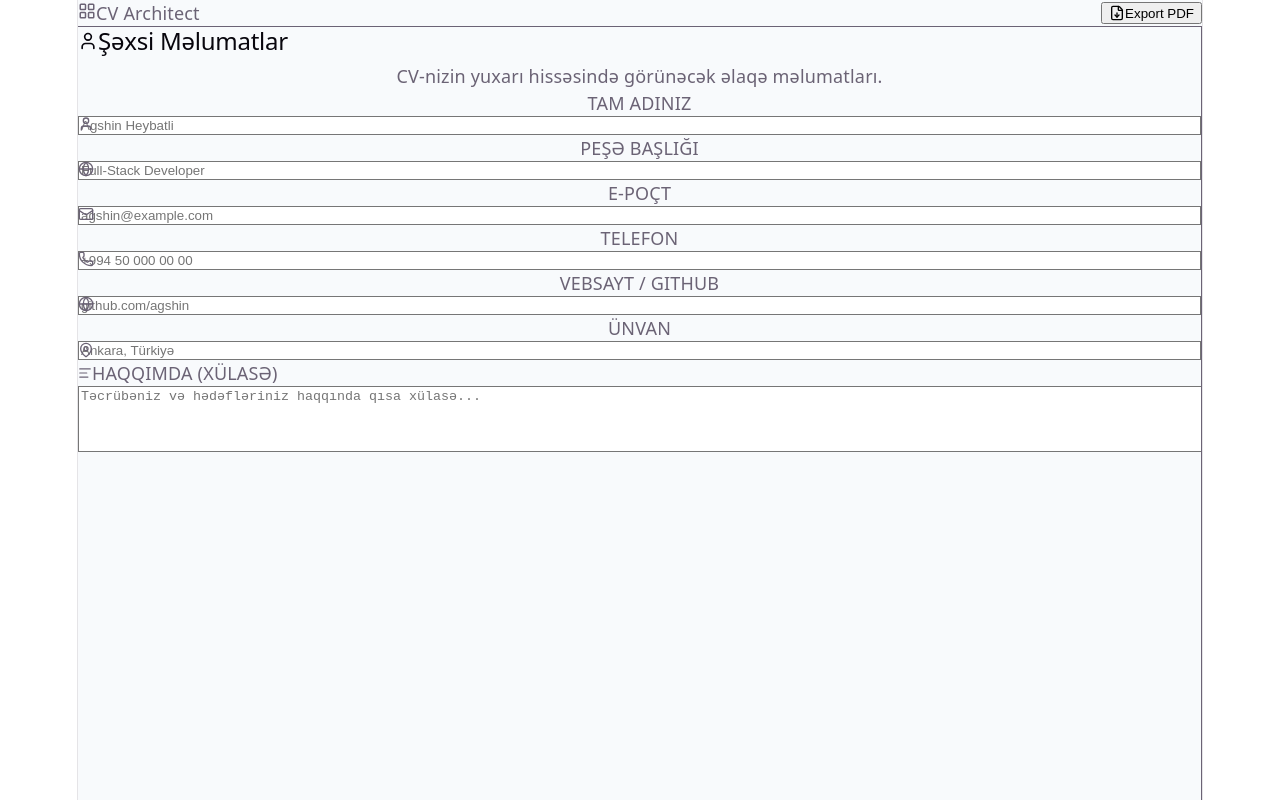
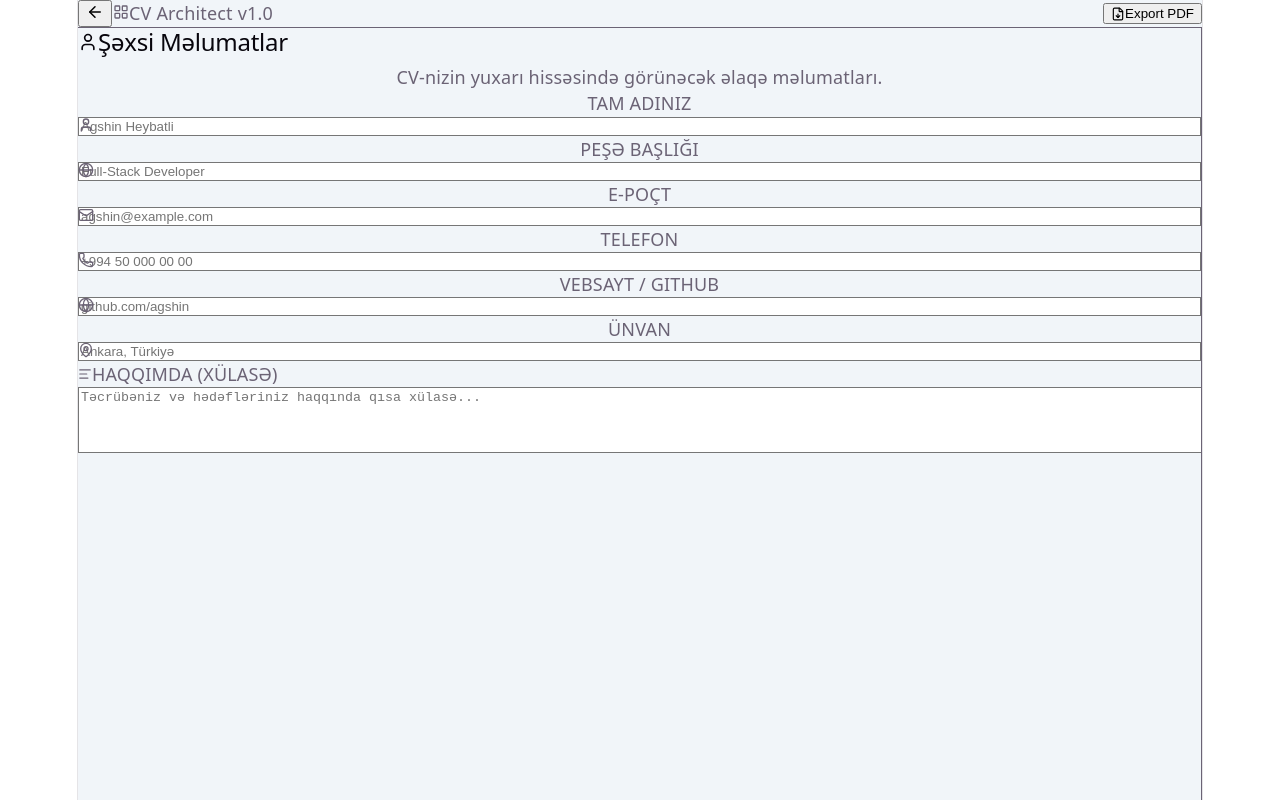
Before and after one commit to 4gshin/cv-architect, a React (Vite) app: page /builder in a window 1280 px wide. Built offline with nearby package versions, Linux system fonts and the light colour scheme.

Commit message:
revamp workspace layout

```diff
--- a/src/components/CVPreview.jsx
+++ b/src/components/CVPreview.jsx
@@ -7,32 +7,33 @@ export default function CVPreview() {
   const { personalInfo } = cvData;
 
   return (
-    <div className="flex justify-center bg-slate-700 p-6 md:p-12 overflow-y-auto h-full">
-      {/* Real A4 ölçüsü və strukturu */}
-      <div id="cv-a4-target" className="a4-preview p-12 text-slate-800 flex flex-col font-sans select-none">
-
+    /* A4-ün ekrandan kənara daşmaması üçün scale helper istifadə edə bilərik, amma hələlik standart ölçüdə saxlayaq */
+    <div
+      id="cv-a4-target"
+      className="w-[210mm] min-h-[297mm] bg-white p-[25mm] shadow-[0_25px_50px_-12px_rgba(0,0,0,0.5)] rounded-sm flex flex-col font-sans text-slate-800 transition-all duration-300"
+    >
       {/* Header / Şəxsi Məlumatlar Bloku */}
-        <div className="border-b border-slate-200 pb-6 text-center">
-          <h1 className="text-3xl font-bold tracking-tight text-slate-900 min-h-[40px]">
-            {personalInfo.fullName || 'ADINIZ VƏ SOYADINIZ'}
+      <div className="border-b-2 border-slate-900 pb-5 text-center">
+        <h1 className="text-3xl font-black tracking-tight text-slate-900 uppercase">
+          {personalInfo.fullName || 'AGSHIN HEYBATLI'}
         </h1>
-          <p className="text-indigo-600 font-medium text-sm mt-1 tracking-wide uppercase min-h-[20px]">
-            {personalInfo.title || 'PEŞƏ BAŞLIĞINIZ'}
+        <p className="text-indigo-600 font-semibold text-xs mt-1.5 tracking-widest uppercase">
+          {personalInfo.title || 'SOFTWARE ENGINEER / FULL-STACK DEVELOPER'}
         </p>
 
-          {/* Əlaqə məlumatları sətri */}
-          <div className="flex flex-wrap justify-center gap-x-6 gap-y-2 mt-4 text-xs text-slate-500">
+        {/* Əlaqə məlumatları */}
+        <div className="flex flex-wrap justify-center gap-x-5 gap-y-1.5 mt-4 text-[11px] font-medium text-slate-500">
           {personalInfo.email && (
-              <span className="flex items-center gap-1"><Mail size={12} /> {personalInfo.email}</span>
+            <span className="flex items-center gap-1.5"><Mail size={12} className="text-slate-400" /> {personalInfo.email}</span>
           )}
           {personalInfo.phone && (
-              <span className="flex items-center gap-1"><Phone size={12} /> {personalInfo.phone}</span>
+            <span className="flex items-center gap-1.5"><Phone size={12} className="text-slate-400" /> {personalInfo.phone}</span>
           )}
           {personalInfo.website && (
-              <span className="flex items-center gap-1"><Globe size={12} /> {personalInfo.website}</span>
+            <span className="flex items-center gap-1.5"><Globe size={12} className="text-slate-400" /> {personalInfo.website}</span>
           )}
           {personalInfo.location && (
-              <span className="flex items-center gap-1"><MapPin size={12} /> {personalInfo.location}</span>
+            <span className="flex items-center gap-1.5"><MapPin size={12} className="text-slate-400" /> {personalInfo.location}</span>
           )}
         </div>
       </div>
@@ -40,17 +41,14 @@ export default function CVPreview() {
       {/* Profil / Haqqımda Xülasəsi */}
       {personalInfo.summary && (
         <div className="mt-6">
-            <h3 className="text-xs font-bold text-slate-900 uppercase tracking-widest mb-2 border-b border-slate-100 pb-1">
-              Profil
+          <h3 className="text-[11px] font-bold text-slate-900 uppercase tracking-widest mb-2 border-b border-slate-200 pb-1">
+            ABOUT ME
           </h3>
-            <p className="text-xs text-slate-600 leading-relaxed text-justify">
+          <p className="text-[11px] text-slate-600 leading-relaxed text-justify whitespace-pre-line">
             {personalInfo.summary}
           </p>
         </div>
       )}
-
-        {/* Digər bölmələr (İş təcrübəsi, təhsil) növbəti addımda gələcək... */}
-      </div>
     </div>
   );
 }
--- a/src/index.css
+++ b/src/index.css
@@ -122,3 +122,18 @@ code {
   padding: 4px 8px;
   background: var(--code-bg);
 }
+/* Custom Scrollbar Dvijeniyası */
+.custom-scrollbar::-webkit-scrollbar {
+  width: 6px;
+  height: 6px;
+}
+.custom-scrollbar::-webkit-scrollbar-track {
+  background: transparent;
+}
+.custom-scrollbar::-webkit-scrollbar-thumb {
+  background: #cbd5e1;
+  border-radius: 3px;
+}
+.custom-scrollbar::-webkit-scrollbar-thumb:hover {
+  background: #94a3b8;
+}
--- a/src/pages/Builder.jsx
+++ b/src/pages/Builder.jsx
@@ -1,37 +1,48 @@
 import FormSection from '../components/FormSection';
 import CVPreview from '../components/CVPreview';
-import { FileDown, LayoutGrid } from 'lucide-react';
+import { FileDown, LayoutGrid, ArrowLeft } from 'lucide-react';
 import { useNavigate } from 'react-router-dom';
 
 export default function Builder() {
   const navigate = useNavigate();
 
   return (
-    <div className="min-h-screen bg-[#f8fafc] flex flex-col">
-      {/* Üst Panel / Navbar */}
-      <header className="h-16 bg-white border-b border-slate-200 px-6 flex items-center justify-between sticky top-0 z-50">
-        <div className="flex items-center gap-3 cursor-pointer" onClick={() => navigate('/')}>
-          <div className="bg-indigo-600 text-white p-2 rounded-lg">
-            <LayoutGrid size={18} />
+    <div className="h-screen bg-[#f1f5f9] flex flex-col overflow-hidden antialiased font-sans">
+      {/* Üst Panel / Premium Navbar */}
+      <header className="h-14 bg-white border-b border-slate-200 px-6 flex items-center justify-between shadow-sm shrink-0">
+        <div className="flex items-center gap-4">
+          <button
+            onClick={() => navigate('/')}
+            className="p-1.5 hover:bg-slate-100 rounded-lg text-slate-500 hover:text-slate-700 transition-colors"
+          >
+            <ArrowLeft size={18} />
+          </button>
+          <div className="h-4 w-[1px] bg-slate-200" />
+          <div className="flex items-center gap-2">
+            <div className="bg-indigo-600 text-white p-1.5 rounded-lg shadow-sm shadow-indigo-500/20">
+              <LayoutGrid size={16} />
+            </div>
+            <span className="font-bold text-sm text-slate-900 tracking-tight">CV Architect <span className="text-xs font-normal text-slate-400 ml-1">v1.0</span></span>
           </div>
-          <span className="font-bold text-slate-900 tracking-tight">CV Architect</span>
         </div>
 
-        <button className="inline-flex items-center gap-2 bg-indigo-600 hover:bg-indigo-500 text-white font-medium text-sm px-4 py-2 rounded-lg shadow-sm transition-colors">
-          <FileDown size={16} />
+        <button className="inline-flex items-center gap-2 bg-indigo-600 hover:bg-indigo-700 text-white font-medium text-xs px-4 py-2 rounded-lg shadow-sm shadow-indigo-500/10 transition-all active:scale-95">
+          <FileDown size={14} />
           Export PDF
         </button>
       </header>
 
-      {/* İş Masası (Grid) */}
-      <div className="flex-1 grid grid-cols-1 lg:grid-cols-2 h-[calc(100vh-4rem)] overflow-hidden">
-        {/* Sol tərəf: Form doldurma hissəsi */}
-        <div className="p-6 md:p-8 overflow-y-auto border-r border-slate-200">
-          <FormSection />
+      {/* İş Masası */}
+      <div className="flex-1 flex overflow-hidden">
+        {/* Sol tərəf: Form doldurma (Təmiz, skrol olunan və daraldılmış en) */}
+        <div className="w-full lg:w-[45%] bg-white overflow-y-auto border-r border-slate-200/80 p-6 md:p-8 custom-scrollbar">
+          <div className="max-w-xl mx-auto">
+            <FormSection />
+          </div>
         </div>
 
-        {/* Sağ tərəf: Real-time A4 Vizualizasiya */}
-        <div className="hidden lg:block bg-slate-100 overflow-y-auto">
+        {/* Sağ tərəf: Dark/Premium Emulyator Fonu */}
+        <div className="hidden lg:flex flex-1 bg-[#1e293b] overflow-y-auto justify-center items-start p-12 custom-scrollbar">
           <CVPreview />
         </div>
       </div>
```
Lines whose indentation alone changed are shown as unchanged.
